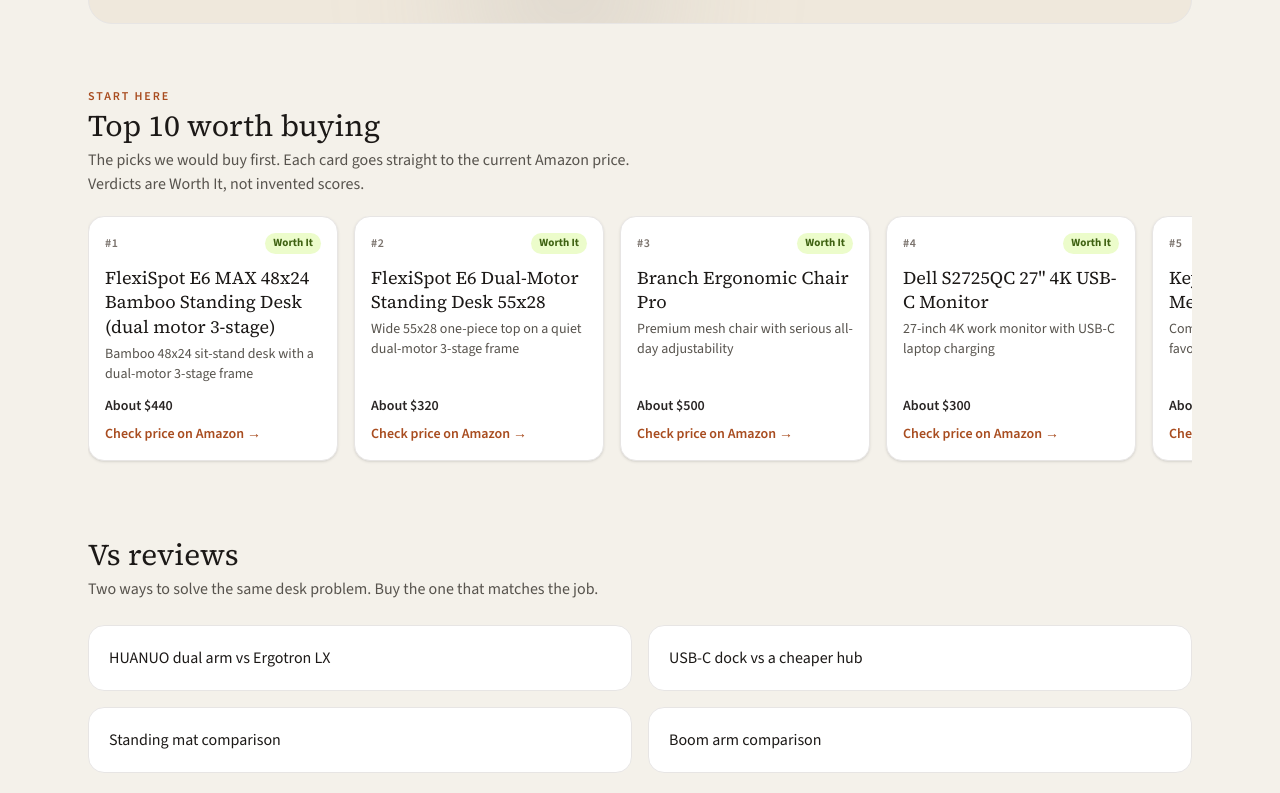
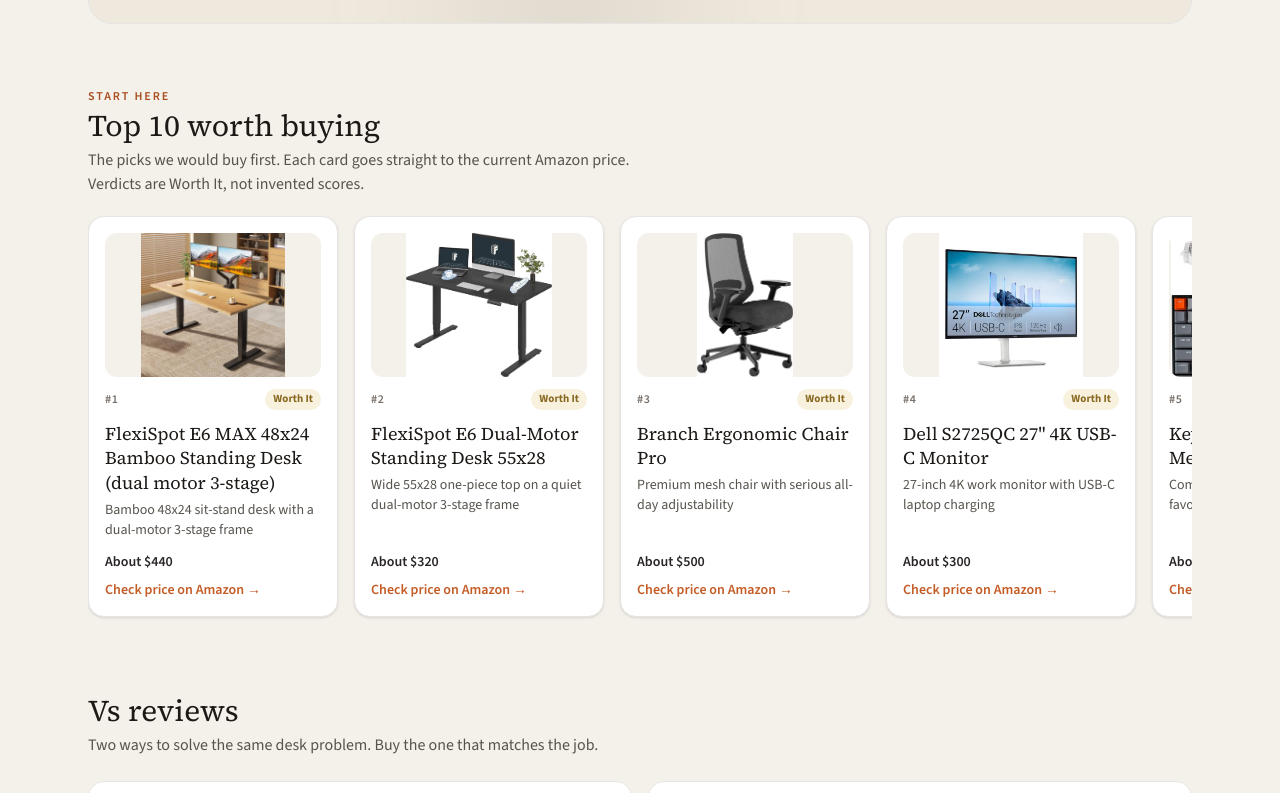
Before and after one commit to tygriffin045/deskworth, a Next.js app: page / in a window 1280 px wide. Shown: the part 557-1350 px from the top of the page. Built offline with nearby package versions, Linux system fonts and the light colour scheme; no server answers.

Commit message:
Show a product photo on every Top 10 card

```diff
--- a/src/components/TopRail.tsx
+++ b/src/components/TopRail.tsx
@@ -1,5 +1,13 @@
 import { getFeaturedProducts } from "@/data/products";
 import { getAffiliateUrl } from "@/lib/affiliate";
+
+function picture(product: { imageUrl?: string; amazonAsin?: string; name: string }) {
+  if (product.imageUrl) return product.imageUrl;
+  if (product.amazonAsin) {
+    return `https://m.media-amazon.com/images/P/${product.amazonAsin}.01._SCLZZZZZZZ_.jpg`;
+  }
+  return "";
+}
 
 export function TopRail() {
   const picks = getFeaturedProducts().slice(0, 10);
@@ -20,7 +28,9 @@ export function TopRail() {
         </div>
       </div>
       <div className="mt-5 flex gap-4 overflow-x-auto pb-3 snap-x snap-mandatory">
-        {picks.map((product, index) => (
+        {picks.map((product, index) => {
+          const src = picture(product);
+          return (
             <a
               key={product.slug}
               href={getAffiliateUrl(product)}
@@ -28,26 +38,20 @@ export function TopRail() {
               rel="sponsored nofollow noopener"
               className="snap-start flex w-[250px] shrink-0 flex-col rounded-2xl border border-stone-200 bg-white p-4 shadow-sm transition hover:-translate-y-0.5 hover:border-[#d8cbb8] hover:shadow-md"
             >
+              {src ? (
+                <img src={src} alt={product.name} className="mb-3 h-36 w-full rounded-xl bg-[#f4f1ea] object-contain" />
+              ) : null}
               <div className="flex items-center justify-between gap-2">
-              <span className="text-xs font-semibold uppercase tracking-wider text-stone-500">
-                #{index + 1}
-              </span>
-              <span className="rounded-full bg-[#ecfccb] px-2 py-0.5 text-[11px] font-bold text-[#3f6212]">
-                Worth It
-              </span>
+                <span className="text-xs font-semibold uppercase tracking-wider text-stone-500">#{index + 1}</span>
+                <span className="rounded-full bg-[#f8f1de] px-2 py-0.5 text-[11px] font-bold text-[#8a6a22]">Worth It</span>
               </div>
-            <p className="mt-3 font-serif text-lg leading-snug text-stone-900">
-              {product.name}
-            </p>
+              <p className="mt-3 font-serif text-lg leading-snug text-stone-900">{product.name}</p>
               <p className="mt-1 line-clamp-2 text-sm text-stone-600">{product.tagline}</p>
-            <p className="mt-auto pt-3 text-sm font-semibold text-stone-800">
-              {product.priceBand}
-            </p>
-            <span className="mt-2 text-sm font-semibold text-[#a84c1f]">
-              Check price on Amazon →
-            </span>
+              <p className="mt-auto pt-3 text-sm font-semibold text-stone-800">{product.priceBand}</p>
+              <span className="mt-2 text-sm font-semibold text-[#c45c26]">Check price on Amazon →</span>
             </a>
-        ))}
+          );
+        })}
       </div>
     </section>
   );
```
Lines whose indentation alone changed are shown as unchanged.
